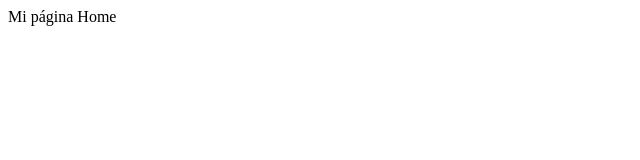
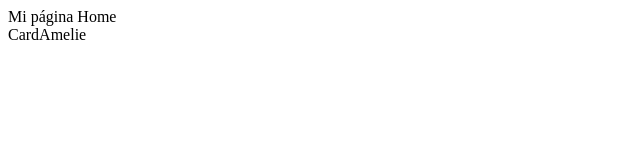
Before and after one commit to DesireeCSilva/Hollywow-app, a React (Vite) app: page / in a window 1280 px wide. Shown: the top 160 px of the page, without its empty margins (0-640 px from the left). Built offline with nearby package versions, Linux system fonts and the light colour scheme.

Commit message:
Add buttons components

```diff
--- a/src/components/ButtonAdd.jsx
+++ b/src/components/ButtonAdd.jsx
@@ -2,7 +2,7 @@ import React from 'react'
 
 const ButtonAdd = () => {
   return (
-    <div>Mi página de ButtonAdd</div>
+    <button>Añadir póster</button>
   )
 }
 
--- a/src/components/ButtonDelete.jsx
+++ b/src/components/ButtonDelete.jsx
@@ -2,7 +2,7 @@ import React from 'react'
 
 const ButtonDelete = () => {
   return (
-    <div>Mi página de ButtonDelete</div>
+    <button>DELETE</button>
   )
 }
 
--- a/src/components/ButtonEdit.jsx
+++ b/src/components/ButtonEdit.jsx
@@ -2,7 +2,7 @@ import React from 'react'
 
 const ButtonEdit = () => {
   return (
-    <div>Mi página de ButtonEdit</div>
+    <button>EDITAR</button>
   )
 }
 
--- a/src/components/CardAmelie.jsx
+++ b/src/components/CardAmelie.jsx
@@ -2,7 +2,7 @@ import React from 'react'
 
 const CardAmelie = () => {
   return (
-    <div>Mi página de CardAmelie</div>
+    <div>CardAmelie</div>
   )
 }
 
--- a/src/pages/Home.jsx
+++ b/src/pages/Home.jsx
@@ -1,8 +1,12 @@
 import React from 'react'
+import CardAmelie from '../components/CardAmelie'
 
 const Home = () => {
   return (
-    <div>Mi página Home</div>
+    <>
+      <div>Mi página Home</div>
+      <CardAmelie />
+    </>
   )
 }
 
```
